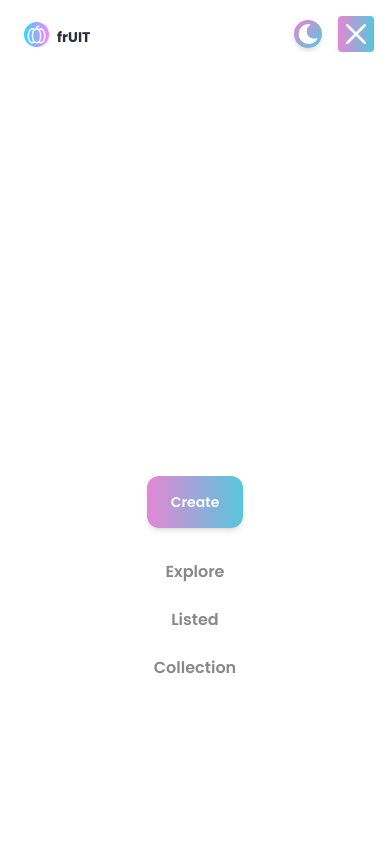
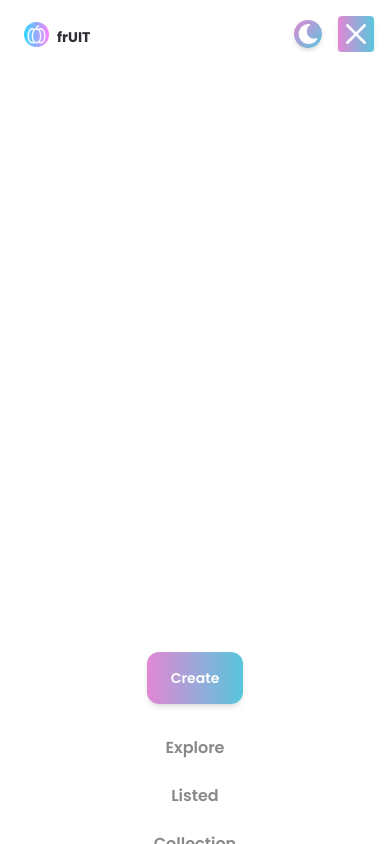
Before and after one commit to btcoin23/NFT-Marketplace, a Next.js app: page / in a window 390 px wide. Both pictures are taken after a click on the picture 356 px from the left and 34 px from the top of the page. Shown: the top 844 px of the page. Built offline with nearby package versions, Linux system fonts and the light colour scheme.

Commit message:
update menu for small devices and update padding

```diff
--- a/components/Navbar.jsx
+++ b/components/Navbar.jsx
@@ -190,14 +190,15 @@ const checkActive = (active, setActive, router) => {
           )
           }
           {IsOpen &&(
-            <div className="fixed inset-x-0 flex flex-col dark:bg-prim-dark bg-white pb-1800 mt-7 sm:pt-96 pt-32">
+            <div className="fixed inset-x-0 flex flex-col dark:bg-prim-dark bg-white pb-160
+                            mt-7 sm:pt-140 pt-56 max-h-full">
               <div className="flex justify-center mb-5 mt-10">
                 <ButtonGroup isMobile />
               </div>
-              <div className="flex justify-center">
+              <div className="flex justify-center sm:pb-60">
                 <MenuItems isMobile active={active} setActive={setActive} setIsOpen={setIsOpen}/>
               </div>
-              <div className="flex justify-evenly mt-64">
+              <div className="flex justify-evenly mt-64 sm:pt-64">
                 {[
                   assets.facebook,
                   assets.instagram,
@@ -208,7 +209,7 @@ const checkActive = (active, setActive, router) => {
                   <Image
                     key = {i}
                     src = {image}
-                    className = "hover:cursor-pointer"
+                    className = {`hover:cursor-pointer ${theme === "light" && "filter invert"}`}
                     objectFit = "contain"
                     width={20}
                     height={20}
--- a/tailwind.config.js
+++ b/tailwind.config.js
@@ -19,7 +19,8 @@ module.exports = {
         'prim-pink': '#E287D4',
       },
       padding: {
-        '1800': '1800px',
+        '160': '640px',
+        '140' : '560px'
       }
     },
     screens: {
```
